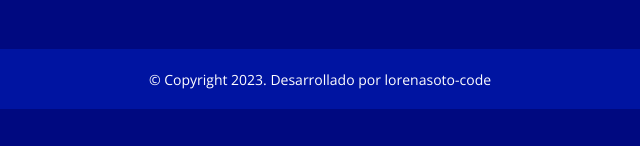
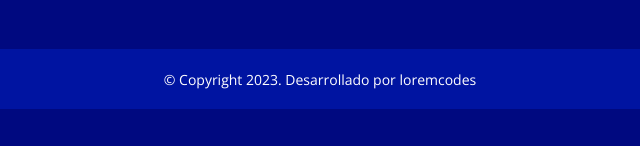
Before and after one commit to loremcodes/p-gina-web-congreso, a plain HTML site: page index.html in a window 1280 px wide. Shown: the part 7947-8093 px from the top of the page, 320-960 px from the left. Drawn offline with nearby package versions, Linux system fonts and the light colour scheme.

Commit message:
fourth commit

```diff
--- a/index.html
+++ b/index.html
@@ -862,7 +862,7 @@
             </div>
         </div>
         <div class="copyright">
-            <h5 class="copyright_font">© Copyright 2023. Desarrollado por lorenasoto-code
+            <h5 class="copyright_font">© Copyright 2023. Desarrollado por loremcodes
             </h5>
         </div>
     </footer>
```
